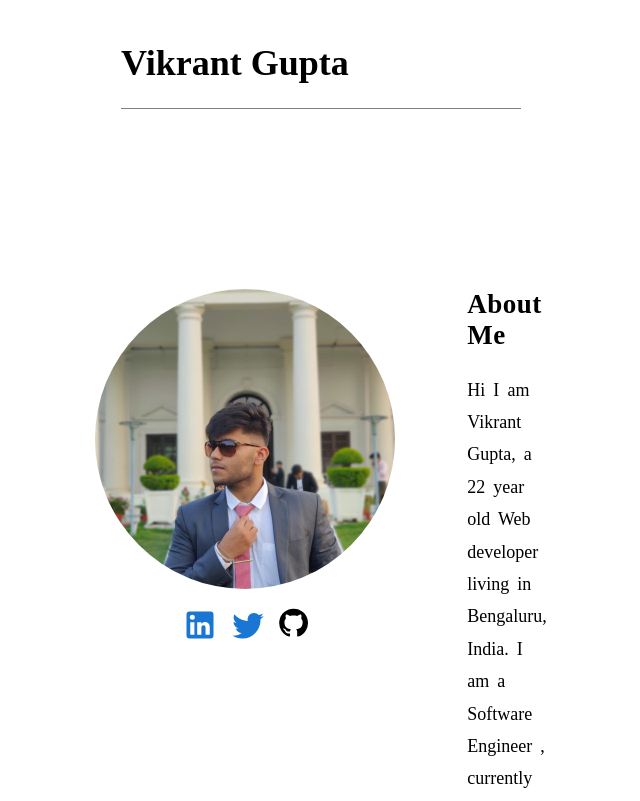
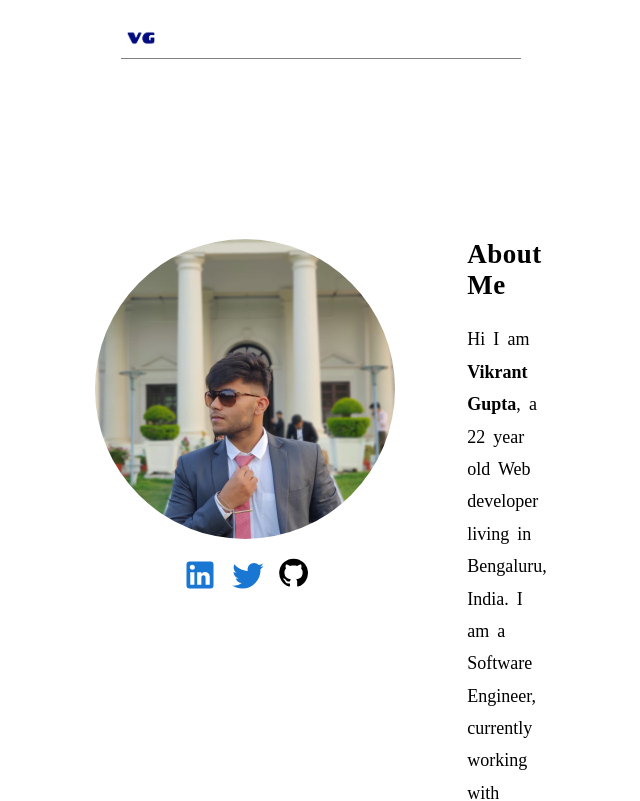
Before and after one commit to vikrantgupta25/dark-coder, a React (Create React App) app: page / in a window 1280 px wide. Shown: the top 801 px of the page, without its empty margins (319-959 px from the left). Built offline with nearby package versions, Linux system fonts and the light colour scheme.

Commit message:
add logo

```diff
--- a/public/index.html
+++ b/public/index.html
@@ -2,7 +2,7 @@
 <html lang="en">
   <head>
     <meta charset="utf-8" />
-    <link rel="icon" href="%PUBLIC_URL%/profilePicture.png" />
+    <link rel="icon" href="%PUBLIC_URL%/logo-color.png" />
     <meta name="viewport" content="width=device-width, initial-scale=1" />
     <meta name="theme-color" content="#000000" />
     <meta
--- a/src/App.css
+++ b/src/App.css
@@ -2,6 +2,9 @@
   box-sizing: border-box;
   font-size: 18px;
   margin: 1em 24em;
+  .logo {
+    width: 10%;
+  }
 }
 
 .header {
--- a/src/App.js
+++ b/src/App.js
@@ -12,7 +12,7 @@ function App() {
   return (
     <div className="landing">
       <div className="header flex">
-        <h1 className="typed">Vikrant Gupta</h1>
+        <img src="logo-color.png" alt="VG" className="logo" />
       </div>
       <section className="intro">
         <div className="flex centerAlign">
@@ -63,8 +63,8 @@ function App() {
             </h2>
             <div>
               <p className="aboutMeText">
-                Hi I am Vikrant Gupta, a 22 year old Web developer living in
-                Bengaluru, India. I am a Software Engineer , currently working
+                Hi I am <b>Vikrant Gupta</b>, a 22 year old Web developer living
+                in Bengaluru, India. I am a Software Engineer, currently working
                 with awesome folks at Harness.
               </p>
               <p className="aboutMeText">
```
Also changed, not shown: public/logo-color.png (added).
